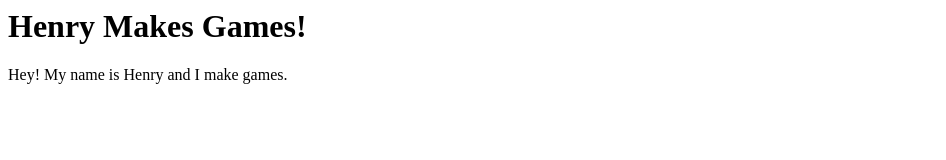
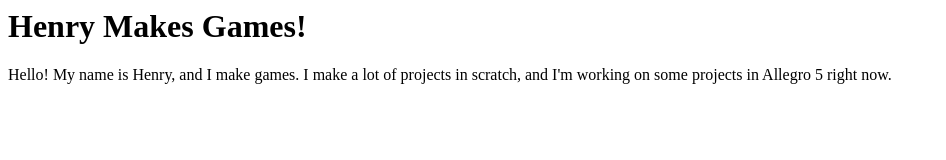
Before and after one commit to TheCreash/Henrymakesgames, a plain HTML site: page index.html in a window 1280 px wide. Shown: the whole page, without its empty margins (0-946 px from the left). Drawn offline with Linux system fonts and the light colour scheme.

Commit message:
Update index.html

```diff
--- a/index.html
+++ b/index.html
@@ -1,2 +1,2 @@
 <h1>Henry Makes Games!</h1>
-<p>Hey! My name is Henry and I make games.</p>
+<p>Hello! My name is Henry, and I make games. I make a lot of projects in scratch, and I'm working on some projects in Allegro 5 right now.</p>
```
